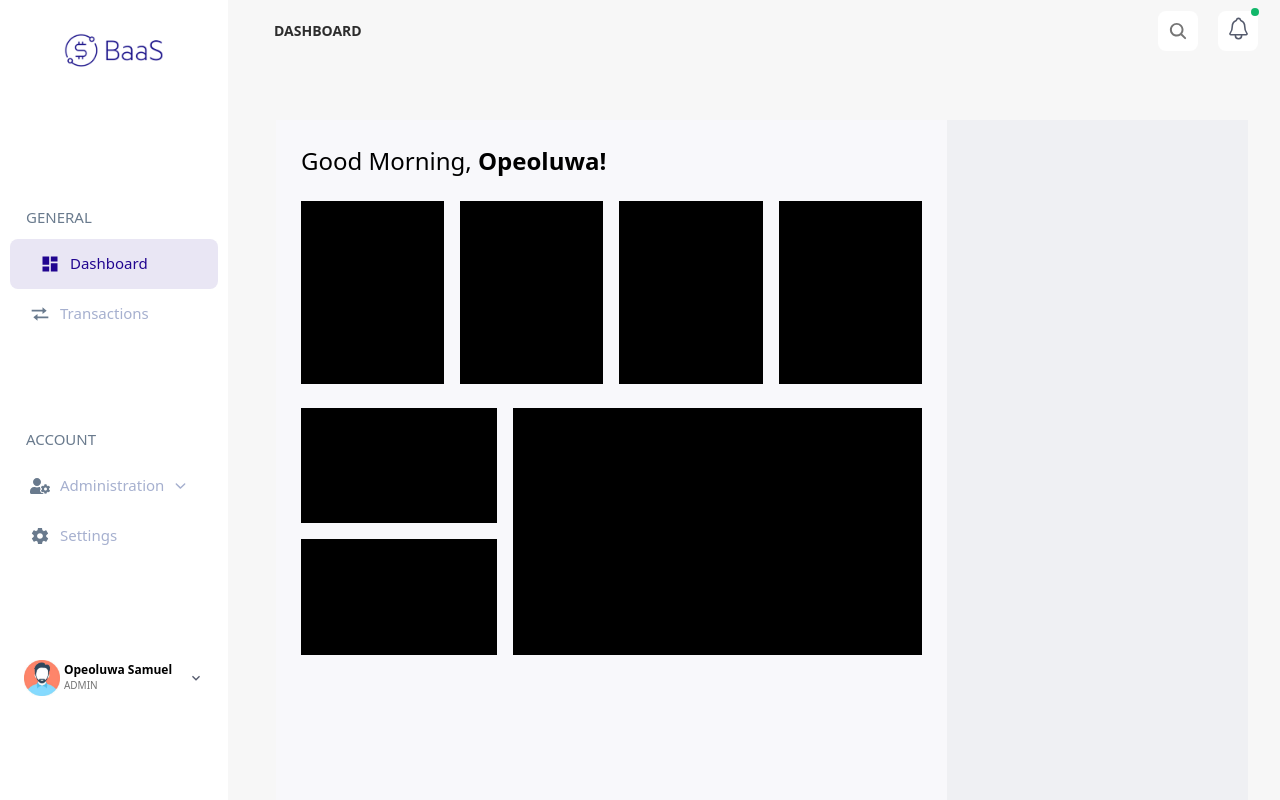
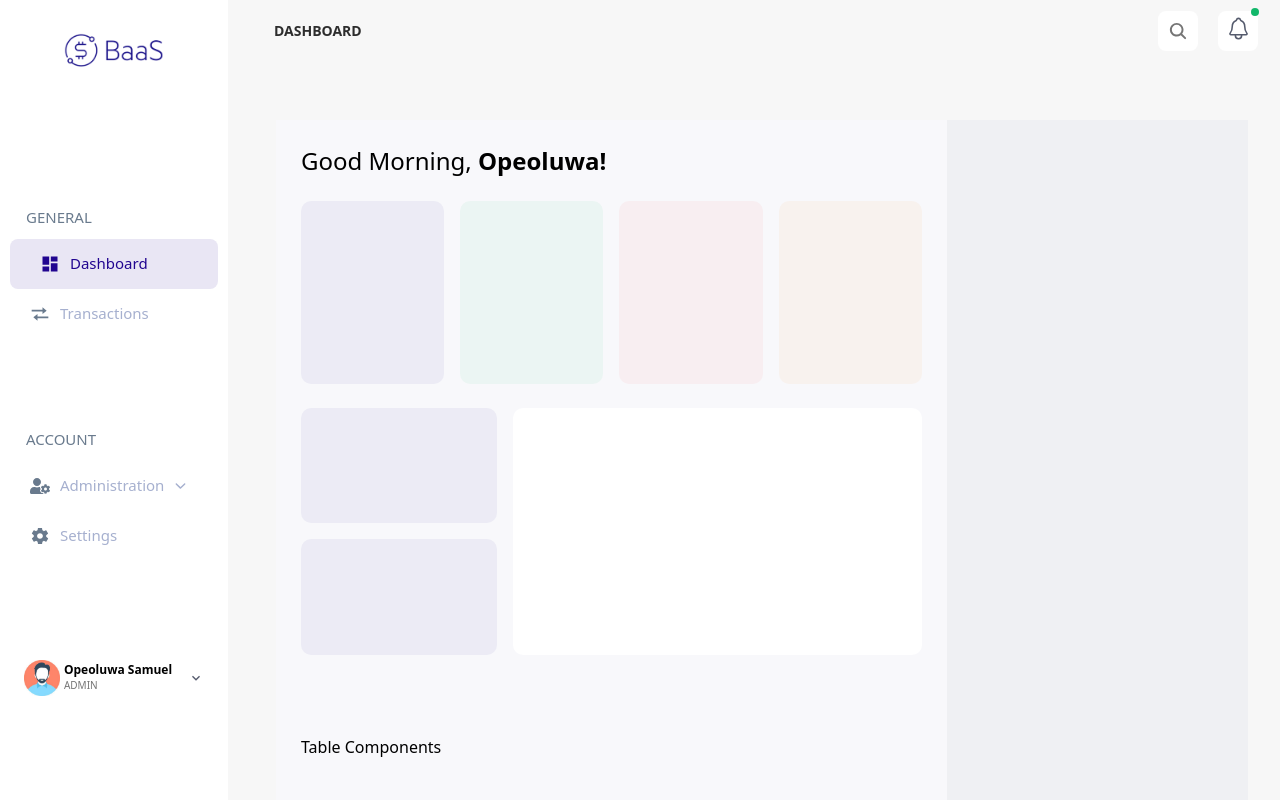
Before and after one commit to olukunle-abolade/BaaSNGWeb, a Next.js app: page /dashboard in a window 1280 px wide. Shown: the top 800 px of the page. Built offline with nearby package versions, Linux system fonts and the light colour scheme.

Commit message:
design: dashboard design contd

```diff
--- a/src/app/dashboard/page.tsx
+++ b/src/app/dashboard/page.tsx
@@ -11,21 +11,21 @@ const RightDasboard= () => {
         <h3 className='text-black text-2xl font-normal mb-6'>Good Morning, <span className='font-semibold'>Opeoluwa!</span></h3>
         <Box>
           <div className="grid grid-cols-4 gap-4">
-            <div className='bg-black h-[182.55px]'></div>
-            <div className='bg-black h-[182.55px]'></div>
-            <div className='bg-black h-[182.55px]'></div>
-            <div className='bg-black h-[182.55px]'></div>
+            <div className='bg-kpsec shadow-kpshadow h-[182.55px] rounded-[10px]'></div>
+            <div className='bg-kgsec shadow-kpshadow h-[182.55px] rounded-[10px]'></div>
+            <div className='bg-krsec shadow-kpshadow h-[182.55px] rounded-[10px]'></div>
+            <div className='bg-kysec shadow-kpshadow h-[182.55px] rounded-[10px]'></div>
           </div>
         </Box>
         <Box height={247}>
           <div className="grid grid-rows-4 grid-flow-col gap-4 h-full my-6">
-            <div className="row-span-2 col-span-1 bg-black"></div>
-            <div className="row-span-2 col-span-1 bg-black"></div>
-            <div className="row-span-4 col-span-2 bg-black"></div>
+            <div className="row-span-2 col-span-1 bg-kpsec shadow-kpshadow rounded-[10px]"></div>
+            <div className="row-span-2 col-span-1 bg-kpsec shadow-kpshadow rounded-[10px]"></div>
+            <div className="row-span-4 col-span-2 bg-white shadow-kpshadow rounded-[10px]"></div>
           </div>
         </Box>
-        <Grid item xs={12}>
-          {/* <TableBasicSort /> */}
+        <Grid item xs={12} mt={10}>
+          <h1 className='text-black'>Table Components</h1>
         </Grid>
       </>
   )
--- a/tailwind.config.js
+++ b/tailwind.config.js
@@ -19,6 +19,11 @@ module.exports = {
         n600: '#2E2E2E',
         n800: '#0D0D0D',
         p50: '#E9E6F4',
+        kpsec: 'rgba(33, 5, 144, 0.05)',
+        kgsec: 'rgba(18, 183, 106, 0.05)',
+        krsec: 'rgba(240, 68, 56, 0.05)',
+        kysec: 'rgba(247, 144, 9, 0.05)',
+        kpshadow: '0px 4px 10px rgba(174, 173, 173, 0.03)',
       },
       backgroundImage: {
         'gradient-radial': 'radial-gradient(var(--tw-gradient-stops))',
```
